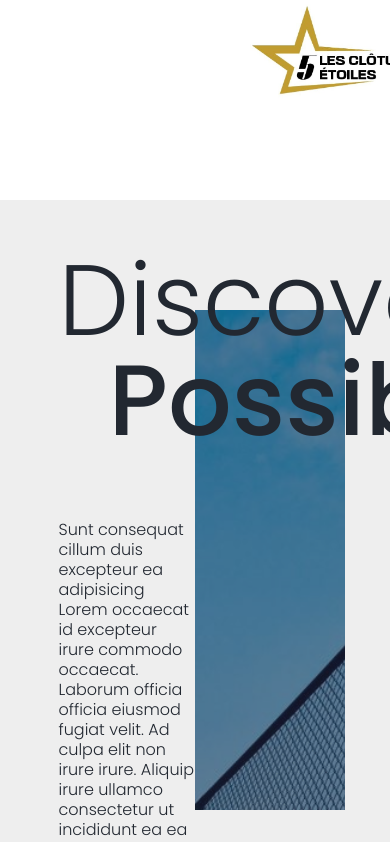
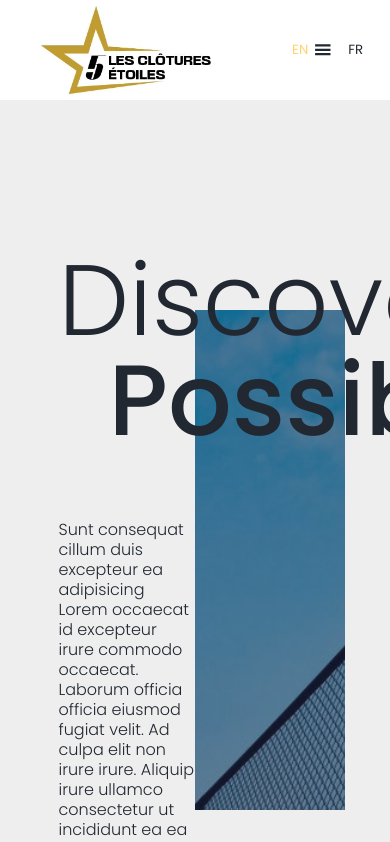
Before and after one commit to nandini92/Clotures_Cinq_Etoiles, a React (Create React App) app in the folder client/: page / in a window 390 px wide. Shown: the top 842 px of the page. Built offline with nearby package versions, Linux system fonts and the light colour scheme.

Commit message:
Added hamburger menu for smaller screens

```diff
--- a/client/src/components/Header.js
+++ b/client/src/components/Header.js
@@ -1,18 +1,26 @@
+import { useState } from "react";
 import styled from "styled-components";
 import { HashLink } from "react-router-hash-link";
+import { GiHamburgerMenu } from "react-icons/gi";
+import { RxCross2 } from "react-icons/rx";
 
 import LanguageSelector from "./LanguageSelector";
 import { Text } from "../contexts/LanguageContext";
+import Menu from "./Menu";
+
 
 const Header = ({ scrollPercentage }) => {
+  const [rollDown, setRollDown] = useState(false);
+
   return (
     <>
       <Wrapper>
-        <Contents>
+        <Content>
           <Logo
             src="/assets/clotures_cinq_etoiles.jpg"
             alt="logo clôtures cinq étoiles"
           />
+          {window.screen.width > 1400 ? (
             <Links>
               <Option smooth to="/#home">
                 <Text tid="option1" />
@@ -27,12 +35,16 @@ const Header = ({ scrollPercentage }) => {
                 <Text tid="option4" />
               </Option>
             </Links>
+          )
+          : (!rollDown ? <Burger onClick={() => setRollDown(true)}/> : <Cross onClick={() => setRollDown(false)}/>)
+          }
             <LanguageSelector />
-        </Contents>
+        </Content>
         <ScrollTracker
           style={{ width: `${scrollPercentage}%` }}
         ></ScrollTracker>
       </Wrapper>
+      <Menu rollDown={rollDown} setRollDown={setRollDown}/>
     </>
   );
 };
@@ -42,11 +54,15 @@ const Wrapper = styled.div`
   z-index: 100;
   width: 100%;
 `;
-const Contents = styled.div`
-  padding: 0px 250px;
+const Content = styled.div`
+  padding: 0px 25%;
   display: flex;
   background-color: white;
   justify-content: space-between;
+
+  @media (width < 400px) {
+    padding: 0px 10%;
+  }
 `;
 const Logo = styled.img`
   height: 100px;
@@ -73,4 +89,16 @@ const ScrollTracker = styled.div`
   height: 5px;
   background-color: var(--yellow);
 `;
+const Burger = styled(GiHamburgerMenu)`
+  font-size: 1.10em;
+  align-self: center;
+  position: relative;
+  left: 20%;
+`;
+const Cross = styled(RxCross2)`
+  font-size: 1.10em;
+  align-self: center;
+  position: relative;
+  left: 20%;
+`;
 export default Header;
--- /dev/null
+++ b/client/src/components/Menu.js
@@ -0,0 +1,53 @@
+import styled from "styled-components";
+import { HashLink } from "react-router-hash-link";
+
+import { Text } from "../contexts/LanguageContext";
+
+const Menu = ({rollDown, setRollDown}) => {
+  return (
+    <Dropdown onClick={() => setRollDown(false)}>
+      {rollDown && (
+        <>
+          <Option smooth to="/#home">
+            <Text tid="option1" />
+          </Option>
+          <Option smooth to="/#about-us">
+            <Text tid="option2" />
+          </Option>
+          <Option smooth to="/#projects">
+            <Text tid="option3" />
+          </Option>
+          <Option smooth to="/#contact">
+            <Text tid="option4" />
+          </Option>
+        </>
+      )}
+    </Dropdown>
+  );
+};
+
+const Dropdown = styled.div`
+  position: fixed;
+  z-index: 100;
+  top: 100px;
+  width: 100%;
+  background-color: white;
+  display: flex;
+  flex-direction: column;
+`;
+
+const Option = styled(HashLink)`
+  color: var(--dark-grey);
+  width: 100%;
+  text-decoration: none;
+  text-align: center;
+  padding: 5px;
+  transition: all 0.35s ease-in-out;
+
+  &:hover {
+    background-color: var(--yellow);
+    font-size: 1.08em;
+  }
+`;
+
+export default Menu;
```
Lines whose indentation alone changed are shown as unchanged.
